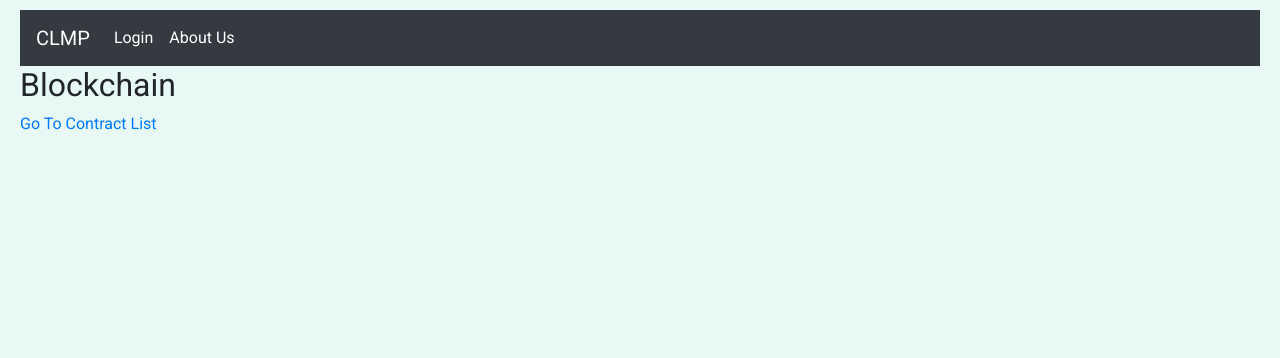
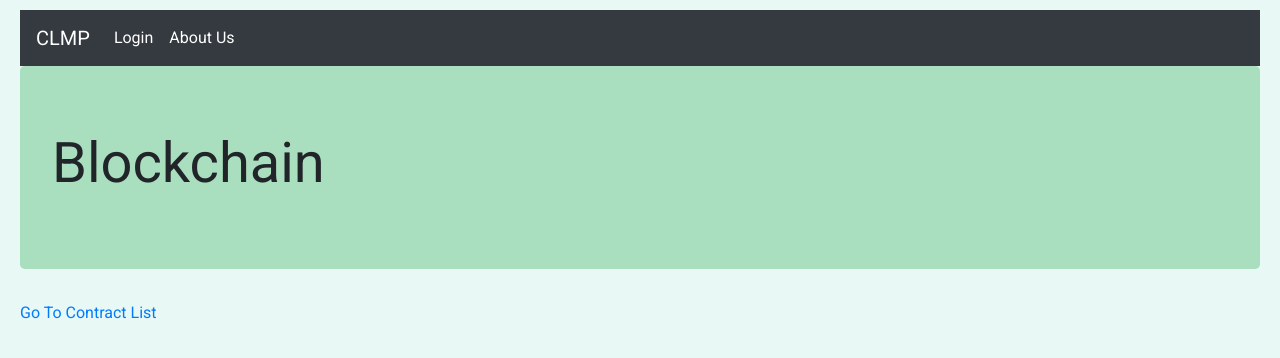
Before and after one commit to wayfarer1549/ECU-SENG-6240-SP2020-Team-3-project, a Django app: template clmp/contracts/templates/contracts/blockchain.html in a window 1280 px wide. Shown: the top 358 px of the page. Run offline with Django 3.2, Linux system fonts and the light colour scheme; the template is opened without the code that fills it, so the values that code supplies are empty; some libraries are stand-ins or nearby versions.

Commit message:
Added jumbotron to blockchain.html
Moved README to top level

```diff
--- a/clmp/contracts/templates/contracts/blockchain.html
+++ b/clmp/contracts/templates/contracts/blockchain.html
@@ -1,8 +1,11 @@
 {% extends 'base_layout.html' %}
 
 {% block content %}
+<div class="jumbotron">
+  <h1 class="display-4">Blockchain</h1>
+</div>
 <div class="contract-detail">
-    <h2>Blockchain</h2>
+  <!-- <h2>Blockchain</h2> -->
   {{ chain.message }}
   {% for block in chain.chain %}
   <div class="card contract" style="width: 36rem; margin: 10px 0px 10px 0px;">
@@ -13,7 +16,6 @@
     </div>
   </div>
   {% endfor %}
+</div>
 <p><a href="{% url 'contracts:list' %}">Go To Contract List</a></p>
-</div>
-
 {% endblock %}
```
Also changed, not shown: README.md (renamed from clmp/README.md). Lines whose indentation alone changed are shown as unchanged.
